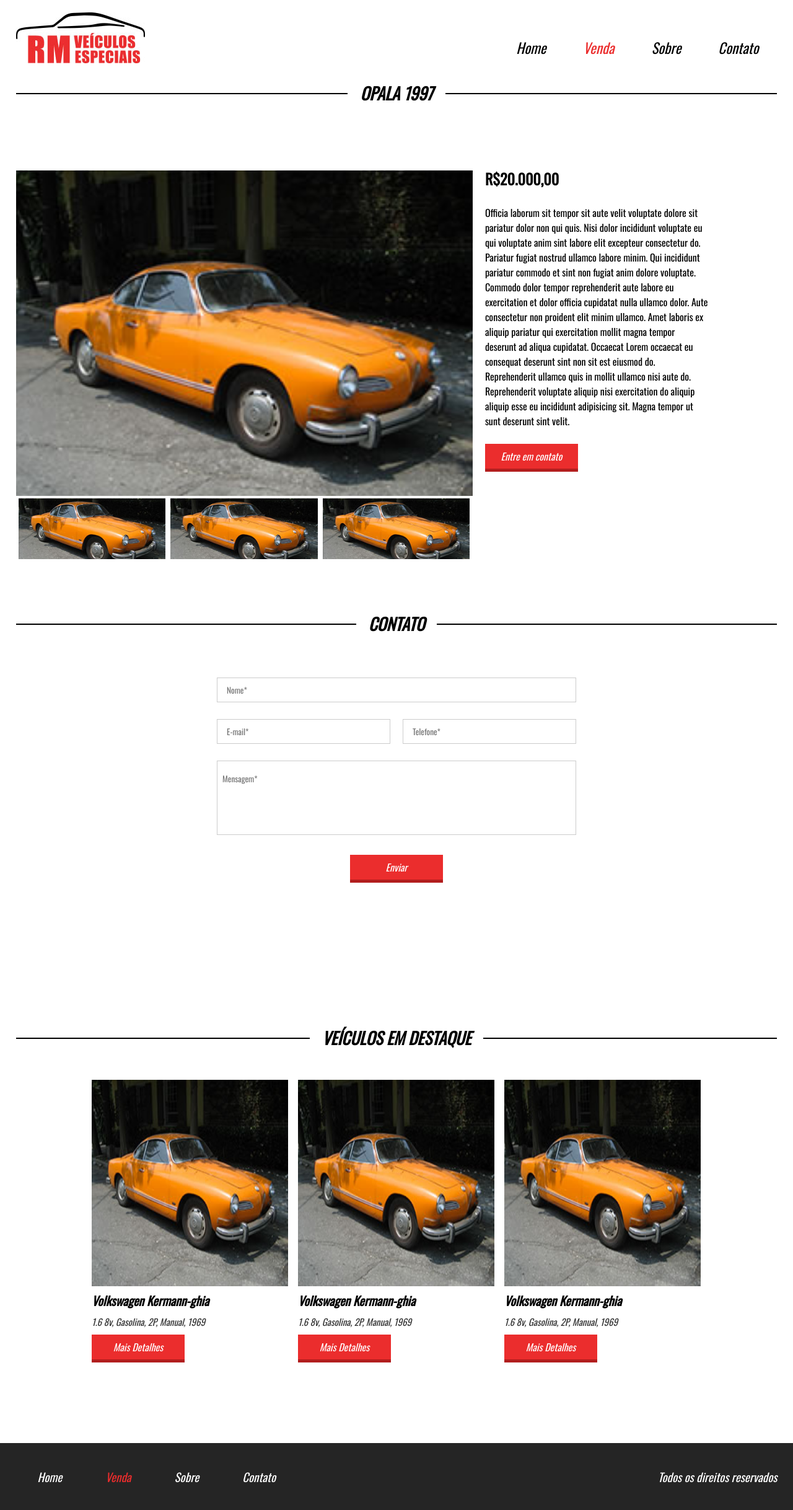
After one commit to LucasSaladini/webmaster-frontend-completo, a PHP site: page /vehicle.html in a window 1280 px wide. The commit adds this page. Shown: the whole page at 62% size. Run offline with PHP 8.4, Linux system fonts and the light colour scheme.

Commit message:
Working on sales page

```diff
--- a/Project_05/css/style.css
+++ b/Project_05/css/style.css
@@ -528,6 +528,63 @@
     margin-top: 20px;
 }
 
+section.sales-single {
+    padding: 0 2%;
+}
+
+section.sales-single .container {
+    padding: 40px 0;
+    max-width: 1280px;
+}
+
+.vehicle-info {
+    float: left;
+    width: 60%;
+}
+
+.highlight-photo {
+    width: 100%;
+    padding-top: 30%;
+    background-position: center;
+    background-size: contain;
+    background-image: url('/images/carro1.jpg');
+    background-repeat: no-repeat;
+}
+
+.vehicle-description {
+    float: left;
+    width: 40%;
+    padding: 20px;
+}
+
+.vehicle-description p {
+    max-width: 360px;
+    margin-top: 25px;
+}
+
+.vehicle-description a {
+    margin-top: 25px;
+}
+
+.gallery-nav {
+    width: 100%;
+    margin-top: 50%;
+    overflow: hidden;
+}
+
+.gallery-nav-wrapper {
+    width: 200%;
+}
+
+.mini-img {
+    float: left;
+    width: calc(33.3% * (100 / 200));
+    padding-top: calc(33.3% * (100 / 200) * 0.4);
+    background-position: center;
+    background-size: cover;
+    border: 4px solid white;
+}
+
 /* Media Queries */
 @media screen and (max-width: 1400px) {
     section.banner {
--- /dev/null
+++ b/Project_05/vehicle.html
@@ -0,0 +1,203 @@
+<!DOCTYPE html>
+<html lang="en">
+  <head>
+    <meta charset="UTF-8" />
+    <meta http-equiv="X-UA-Compatible" content="IE=edge" />
+    <meta name="viewport" content="width=device-width, initial-scale=1.0" />
+    <link rel="stylesheet" href="/css/style.css" />
+    <!-- custom font -->
+    <link
+      href="https://fonts.googleapis.com/css?family=Oswald"
+      rel="stylesheet"
+    />
+    <title>Projeto 05</title>
+  </head>
+  <body>
+    <header>
+      <div class="container">
+        <div class="logo">
+          <img src="images/logo.jpg" alt="logo do website" />
+        </div>
+        <!-- logo -->
+        <nav class="desktop">
+          <ul>
+            <li><a href="index.html">Home</a></li>
+            <li><a href="sales.html" class="active">Venda</a></li>
+            <li><a href="#">Sobre</a></li>
+            <li><a href="#">Contato</a></li>
+          </ul>
+        </nav>
+        <!-- nav-desktop -->
+        <nav class="mobile">
+          <ul>
+            <li><a href="index.html">Home</a></li>
+            <li><a href="sales.html" class="active">Venda</a></li>
+            <li><a href="#">Sobre</a></li>
+            <li><a href="#">Contato</a></li>
+          </ul>
+        </nav>
+        <!-- mobile -->
+        <div class="clear"></div>
+      </div>
+      <!-- container -->
+    </header>
+    <section class="sales-single">
+      <div class="title-line">
+        <div class="line1"></div>
+        <h2>Opala 1997</h2>
+      </div>
+      <div class="container">
+        <div class="vehicle-info">
+          <div class="highlight-photo">
+            <div class="gallery-nav">
+              <div class="gallery-nav-wrapper">
+                <div
+                  style="background-image: url('/images/carro1.jpg')"
+                  class="mini-img"
+                ></div>
+                <div
+                  style="background-image: url('/images/carro1.jpg')"
+                  class="mini-img"
+                ></div>
+                <div
+                  style="background-image: url('/images/carro1.jpg')"
+                  class="mini-img"
+                ></div>
+                <div
+                  style="background-image: url('/images/carro1.jpg')"
+                  class="mini-img"
+                ></div>
+                <div
+                  style="background-image: url('/images/carro1.jpg')"
+                  class="mini-img"
+                ></div>
+                <div
+                  style="background-image: url('/images/carro1.jpg')"
+                  class="mini-img"
+                ></div>
+              </div>
+              <!-- gallery-nav-wrapper -->
+            </div>
+            <!-- gallery-nav -->
+          </div>
+          <!-- highlight-photo -->
+        </div>
+        <!-- container -->
+      </div>
+      <!-- vehicle-info -->
+      <div class="vehicle-description">
+        <h2>R$20.000,00</h2>
+        <p>
+          Officia laborum sit tempor sit aute velit voluptate dolore sit
+          pariatur dolor non qui quis. Nisi dolor incididunt voluptate eu qui
+          voluptate anim sint labore elit excepteur consectetur do. Pariatur
+          fugiat nostrud ullamco labore minim. Qui incididunt pariatur commodo
+          et sint non fugiat anim dolore voluptate. Commodo dolor tempor
+          reprehenderit aute labore eu exercitation et dolor officia cupidatat
+          nulla ullamco dolor. Aute consectetur non proident elit minim ullamco.
+          Amet laboris ex aliquip pariatur qui exercitation mollit magna tempor
+          deserunt ad aliqua cupidatat. Occaecat Lorem occaecat eu consequat
+          deserunt sint non sit est eiusmod do. Reprehenderit ullamco quis in
+          mollit ullamco nisi aute do. Reprehenderit voluptate aliquip nisi
+          exercitation do aliquip aliquip esse eu incididunt adipisicing sit.
+          Magna tempor ut sunt deserunt sint velit.
+        </p>
+        <a class="btn1" href="#">Entre em contato</a>
+      </div>
+      <div class="clear"></div>
+      <!-- vehicle-description -->
+    </section>
+    <!-- sales-single -->
+    <section class="contact">
+      <div class="title-line">
+        <div class="line1"></div>
+        <h2>Contato</h2>
+      </div>
+      <!-- line1 -->
+      <form action="">
+        <div class="input-wrapper w100">
+          <input type="text" name="" id="" placeholder="Nome*" required />
+        </div>
+        <!-- input-wrapper w100 -->
+        <div class="input-wrapper w50">
+          <input type="email" name="" id="" placeholder="E-mail*" required />
+        </div>
+        <!-- input-wrapper w50 -->
+        <div class="input-wrapper w50">
+          <input type="tel" name="" id="" placeholder="Telefone*" required />
+        </div>
+        <!-- input-wrapper w50 -->
+        <div class="input-wrapper w100">
+          <textarea name="" id="" placeholder="Mensagem*" required></textarea>
+        </div>
+        <!-- input-wrapper w100 -->
+        <div class="input-wrapper w100">
+          <input class="btn1" type="submit" value="Enviar" />
+        </div>
+        <!-- input-wrapper w100 -->
+        <div class="clear"></div>
+      </form>
+    </section>
+    <!-- contact -->
+    <section class="highlight-vehicles">
+      <div class="title-line">
+        <div class="line1"></div>
+        <h2>Veículos em destaque</h2>
+      </div>
+      <!-- title-line -->
+      <div class="container">
+        <div class="highlight-showcase">
+          <div class="car-img"></div>
+          <!-- car-img -->
+          <div class="car-info">
+            <h2>Volkswagen Kermann-ghia</h2>
+            <p>1.6 8v, Gasolina, 2P, Manual, 1969</p>
+            <a class="btn1" href="#">Mais Detalhes</a>
+          </div>
+          <!-- car-info -->
+        </div>
+        <!-- highlight-showcase -->
+        <div class="highlight-showcase">
+          <div class="car-img"></div>
+          <!-- car-img -->
+          <div class="car-info">
+            <h2>Volkswagen Kermann-ghia</h2>
+            <p>1.6 8v, Gasolina, 2P, Manual, 1969</p>
+            <a class="btn1" href="#">Mais Detalhes</a>
+          </div>
+          <!-- car-info -->
+        </div>
+        <!-- highlight-showcase -->
+        <div class="highlight-showcase">
+          <div class="car-img"></div>
+          <!-- car-img -->
+          <div class="car-info">
+            <h2>Volkswagen Kermann-ghia</h2>
+            <p>1.6 8v, Gasolina, 2P, Manual, 1969</p>
+            <a class="btn1" href="#">Mais Detalhes</a>
+          </div>
+          <!-- car-info -->
+        </div>
+        <!-- highlight-showcase -->
+        <div class="clear"></div>
+      </div>
+      <!-- container -->
+    </section>
+    <!-- highlight-vehicles -->
+    <footer>
+      <div class="container">
+        <nav>
+          <ul>
+            <li><a href="index.html">Home</a></li>
+            <li><a href="sales.html" class="active">Venda</a></li>
+            <li><a href="#">Sobre</a></li>
+            <li><a href="#">Contato</a></li>
+          </ul>
+        </nav>
+        <p>Todos os direitos reservados</p>
+        <div class="clear"></div>
+      </div>
+      <!-- container -->
+    </footer>
+  </body>
+</html>
```
